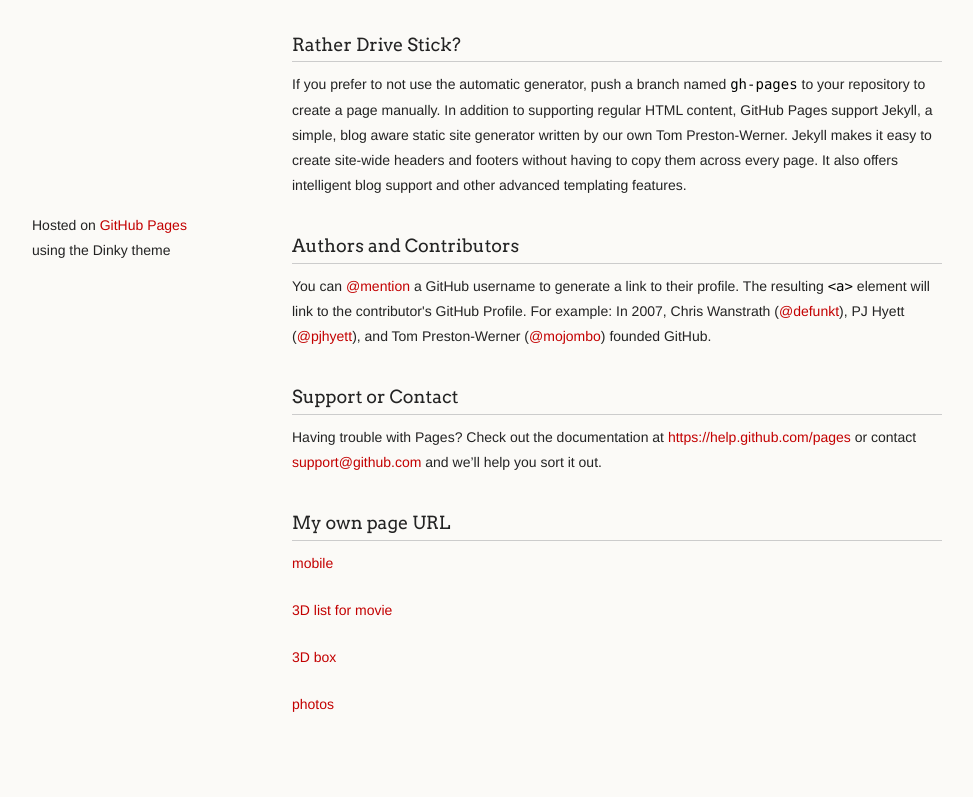
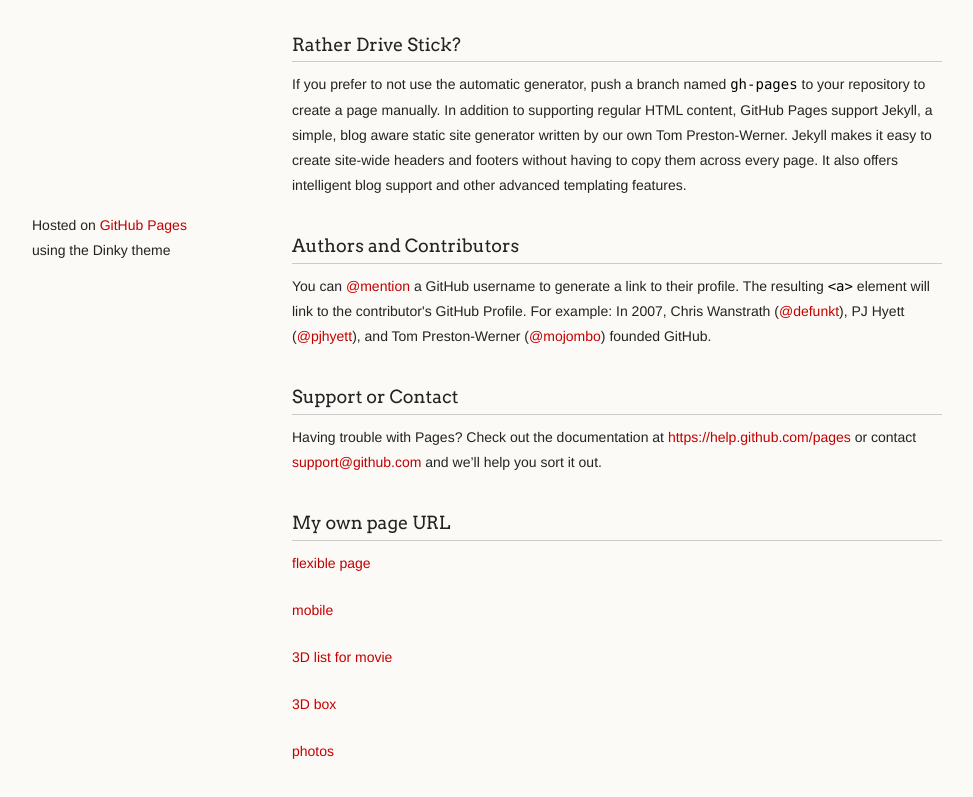
Before and after one commit to dream-free/dreamfree, a plain HTML site: page index.html in a window 1280 px wide. Shown: the part 505-1302 px from the top of the page, without its empty margins (18-991 px from the left). Drawn offline with Linux system fonts and the light colour scheme.

Commit message:
Update index.html

```diff
--- a/index.html
+++ b/index.html
@@ -62,6 +62,7 @@ $ git checkout gh-pages
 <p>Having trouble with Pages? Check out the documentation at <a href="https://help.github.com/pages">https://help.github.com/pages</a> or contact <a href="mailto:support@github.com">support@github.com</a> and we’ll help you sort it out.</p>
     <div >
     <h3>My own page URL</h3>
+    <p><a href='/dreamfree/sonicwall-rebuild/index.html'>flexible page</a></p>
     <p><a href='/dreamfree/shenyou-version1/index.html'>mobile</a></p>
     <p style="display:none;"><a href='/dreamfree/jquerycom/index.html'>jquery home</a></p>
     <p><a href='/dreamfree/3d-animation/3d_animation_css3.html'>3D list for movie</a></p>
```
